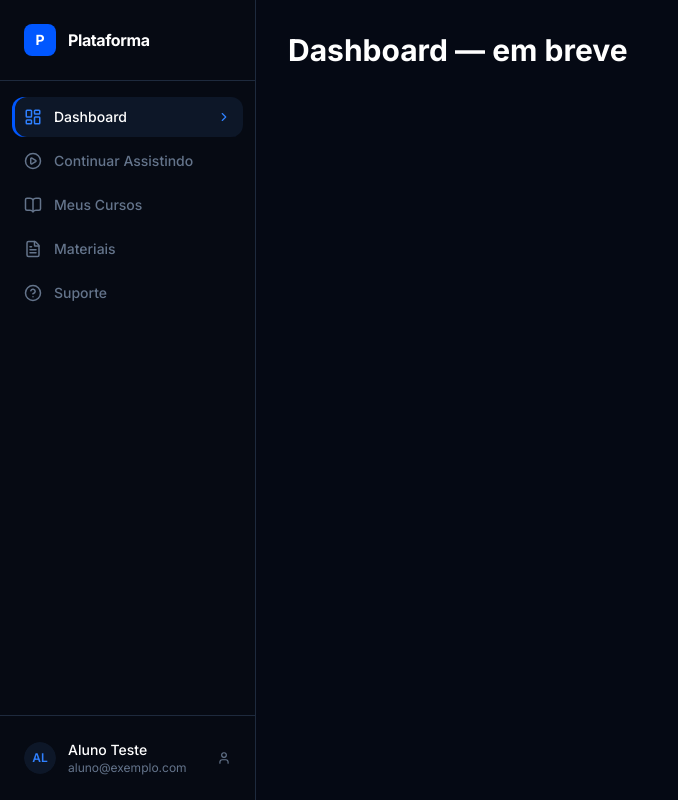
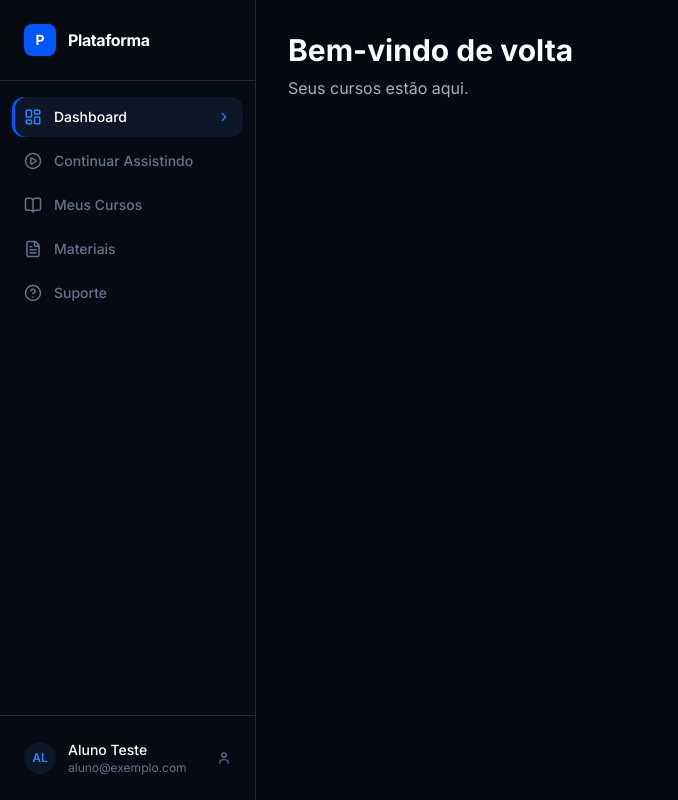
Before and after one commit to MeloMidia/plataformacursos, a Next.js app: page /dashboard in a window 1280 px wide. Shown: the whole page, without its empty margins (0-678 px from the left). Built offline with nearby package versions, Linux system fonts and the light colour scheme.

Commit message:
feat: PageTransition component with fade-slide animation

```diff
--- a/app/(student)/dashboard/page.tsx
+++ b/app/(student)/dashboard/page.tsx
@@ -1,9 +1,14 @@
+import { PageTransition } from '@/components/layout/PageTransition'
+
 export default function DashboardPage() {
   return (
-    <div className="p-8">
+    <PageTransition className="p-8">
       <h1 className="text-3xl font-bold" style={{ color: 'var(--text-primary)' }}>
-        Dashboard — em breve
+        Bem-vindo de volta
       </h1>
-    </div>
+      <p className="mt-2" style={{ color: 'var(--text-secondary)' }}>
+        Seus cursos estão aqui.
+      </p>
+    </PageTransition>
   )
 }
--- /dev/null
+++ b/components/layout/PageTransition.tsx
@@ -0,0 +1,21 @@
+'use client'
+
+import { motion } from 'framer-motion'
+
+interface PageTransitionProps {
+  children: React.ReactNode
+  className?: string
+}
+
+export function PageTransition({ children, className }: PageTransitionProps) {
+  return (
+    <motion.div
+      initial={{ opacity: 0, y: 8 }}
+      animate={{ opacity: 1, y: 0 }}
+      transition={{ duration: 0.25, ease: 'easeOut' }}
+      className={className}
+    >
+      {children}
+    </motion.div>
+  )
+}
```
